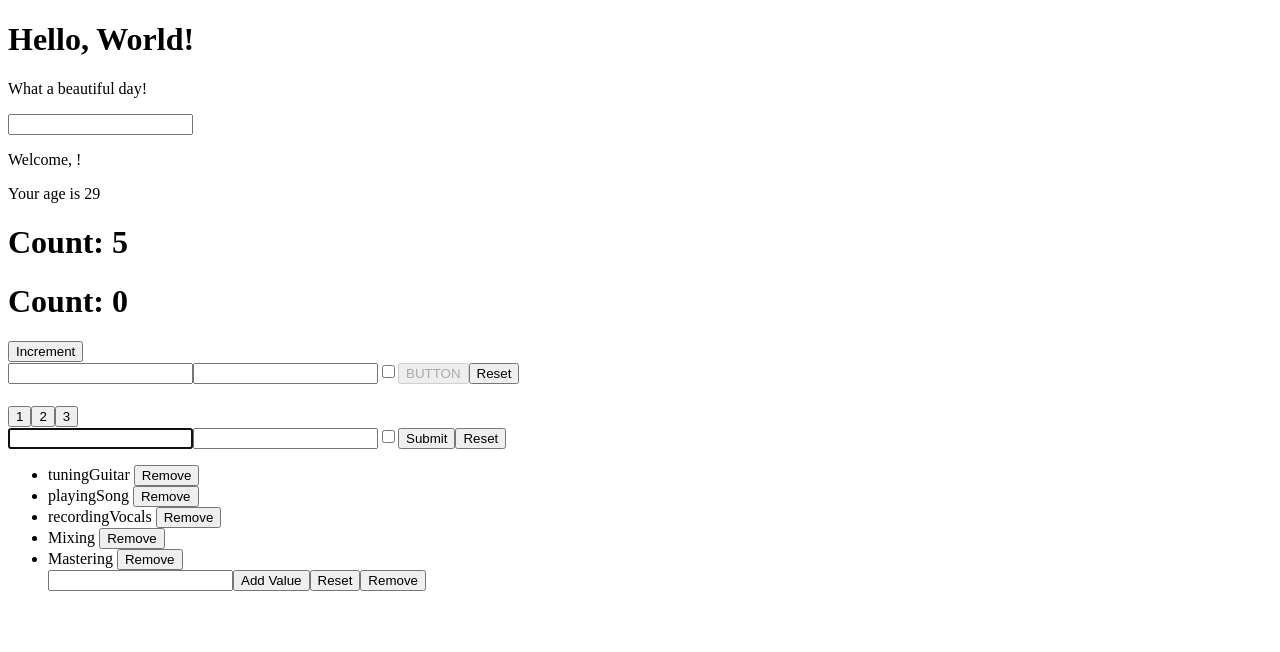
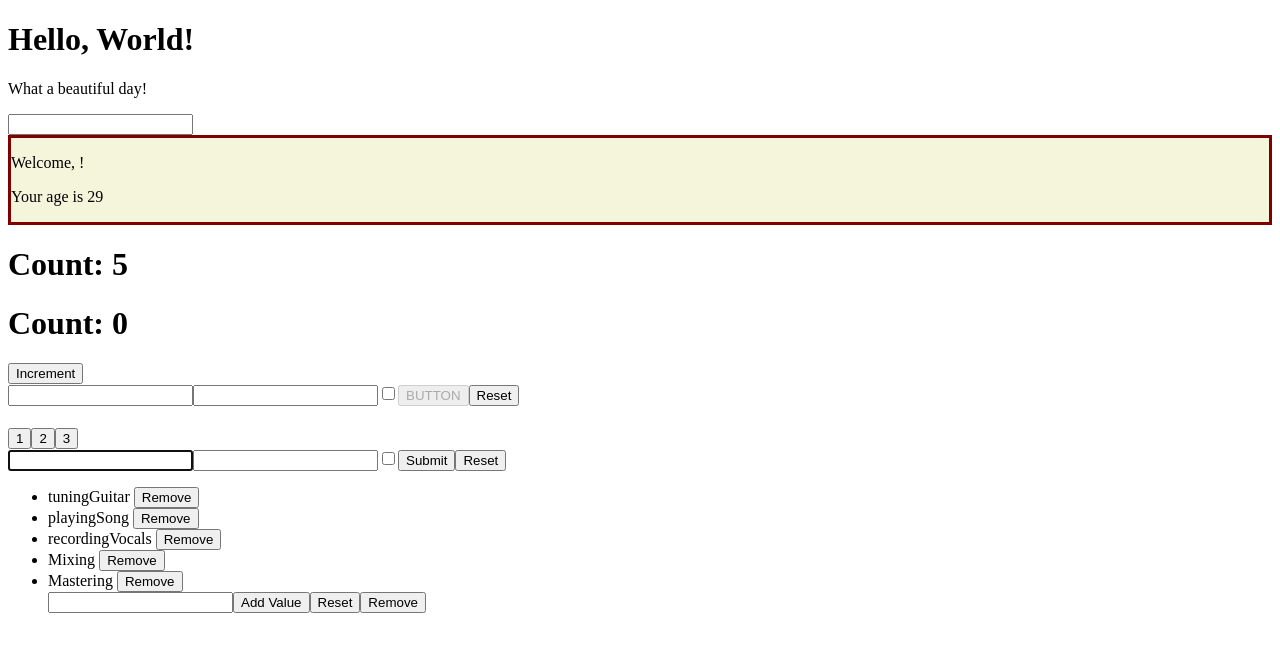
Before and after one commit to AlexRicci93/REACT-EXERCISES, a React (Create React App) app: page / in a window 1280 px wide. Shown: the top 652 px of the page. Built offline with nearby package versions, Linux system fonts and the light colour scheme.

Commit message:
styling-components-01

```diff
--- a/src/Welcome.js
+++ b/src/Welcome.js
@@ -8,11 +8,11 @@ export class Welcome extends React.Component {
 
         return (
             <>
+            <div className="welcome">
             <p>Welcome, {this.props.name}!</p>
             {!!(this.props.age > 18 ) && <Age age={this.props.age}/>}
             {!(this.props.age > 18 ) && <h2>You are very young!</h2>}
-
-
+            </div>
 
             </>
 
--- /dev/null
+++ b/src/index.css
@@ -0,0 +1,5 @@
+.welcome {
+
+    background-color: beige;
+    border: 3px solid maroon;
+}
--- a/src/index.js
+++ b/src/index.js
@@ -2,6 +2,7 @@
 import ReactDOM from 'react-dom/client'
 import React from 'react';
 import { App } from './App'
+import './index.css'
 
 const root = ReactDOM.createRoot(document.getElementById('root'));
 root.render(
```
